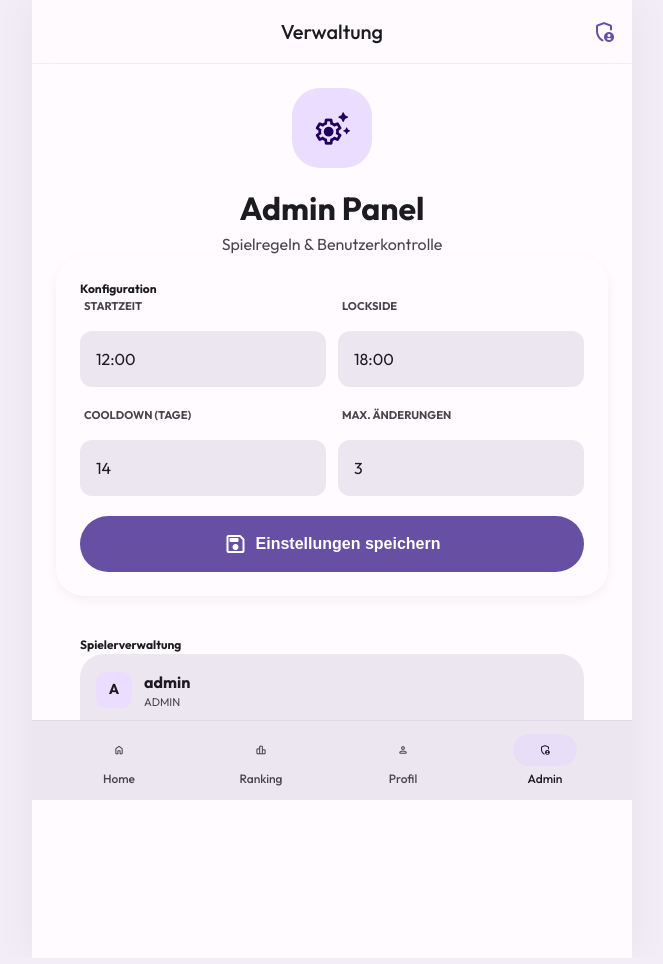
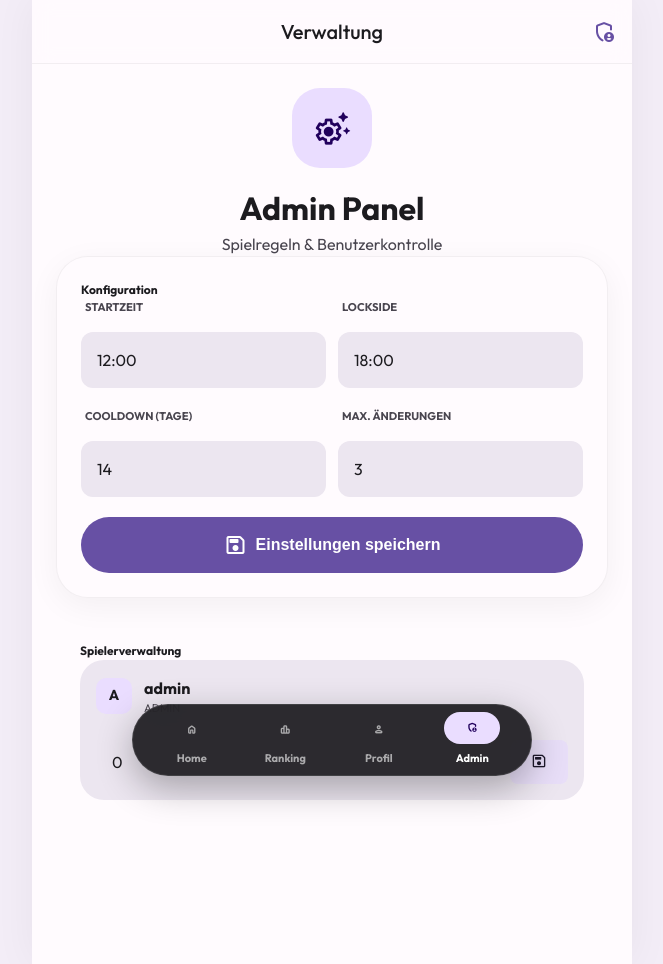
Before and after one commit to L8teNever/Bingo, a Flask app: page /admin in a window 1280 px wide. Shown: the whole page, without its empty margins (308-971 px from the left). Run offline with Flask 3, Linux system fonts and the light colour scheme; a user stored in the database is signed in; data comes from the database, SQL or seed files in the repository.

Commit message:
v.0.0.17

```diff
--- a/static/material-design.css
+++ b/static/material-design.css
@@ -106,22 +106,27 @@ main {
     text-align: center;
 }
 
-/* Bottom Nav - CRITICAL FIX */
+/* Bottom Nav - FLOATING PILL FIX */
 .md-bottom-nav {
     position: fixed !important;
-    bottom: 0 !important;
+    bottom: 24px !important;
     left: 50% !important;
     transform: translateX(-50%) !important;
-    width: 100% !important;
-    max-width: 600px !important;
-    height: 80px !important;
-    background: var(--md-surface-container-high) !important;
+    width: 90% !important;
+    max-width: 400px !important;
+    height: 72px !important;
+    background: rgba(28, 27, 31, 0.92) !important;
+    /* Elegant Dark Glass */
+    backdrop-filter: blur(15px) !important;
+    -webkit-backdrop-filter: blur(15px) !important;
     display: flex !important;
     justify-content: space-around !important;
     align-items: center !important;
-    padding: 0 16px env(safe-area-inset-bottom) !important;
+    padding: 0 12px !important;
+    border-radius: 36px !important;
     z-index: 1000 !important;
-    border-top: 1px solid rgba(0, 0, 0, 0.05);
+    box-shadow: 0 12px 36px rgba(0, 0, 0, 0.3) !important;
+    border: 1px solid rgba(255, 255, 255, 0.1) !important;
 }
 
 .md-nav-item {
@@ -130,46 +135,48 @@ main {
     align-items: center !important;
     gap: 4px !important;
     flex: 1 !important;
-    color: var(--md-on-surface-variant) !important;
-    transition: all 0.2s ease;
+    color: rgba(255, 255, 255, 0.6) !important;
+    transition: all 0.3s cubic-bezier(0.4, 0, 0.2, 1);
 }
 
 .md-nav-item i {
-    width: 64px;
-    height: 32px;
-    display: flex;
-    align-items: center;
-    justify-content: center;
-    border-radius: 16px;
-    transition: all 0.2s ease;
+    width: 56px !important;
+    height: 32px !important;
+    display: flex !important;
+    align-items: center !important;
+    justify-content: center !important;
+    border-radius: 16px !important;
+    transition: all 0.3s ease;
 }
 
 .md-nav-item span {
-    font-size: 12px;
-    font-weight: 500;
+    font-size: 11px !important;
+    font-weight: 700 !important;
 }
 
 .md-nav-item.active {
-    color: var(--md-on-surface) !important;
+    color: #FFFFFF !important;
 }
 
 .md-nav-item.active i {
-    background: var(--md-secondary-container);
-    color: var(--md-on-secondary-container);
+    background: var(--md-primary-container) !important;
+    color: var(--md-on-primary-container) !important;
+    transform: translateY(-2px);
 }
 
 /* Cards */
 .md-card-elevated {
     background: var(--md-surface);
-    border-radius: var(--radius-xl);
+    border-radius: 32px;
     padding: 24px;
-    box-shadow: 0 4px 12px rgba(0, 0, 0, 0.05);
-    margin-bottom: 16px;
+    box-shadow: 0 8px 32px rgba(0, 0, 0, 0.05);
+    margin-bottom: 20px;
+    border: 1px solid rgba(0, 0, 0, 0.05);
 }
 
 .md-card {
-    background: var(--md-surface-container);
-    border-radius: var(--radius-lg);
+    background: var(--md-surface-container-high);
+    border-radius: 24px;
     padding: 20px;
     margin-bottom: 16px;
 }
```
